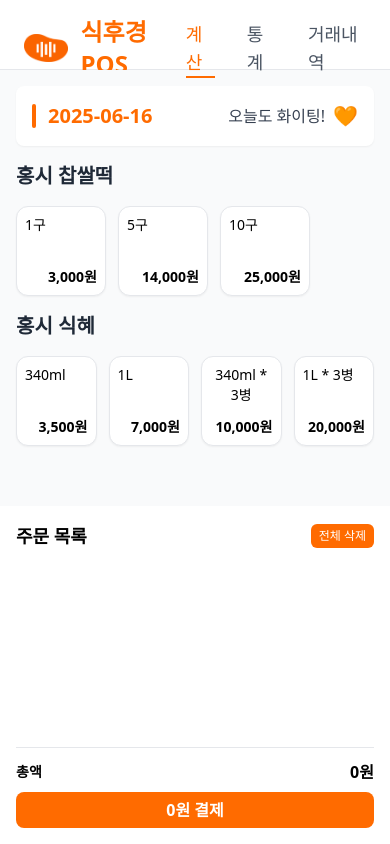
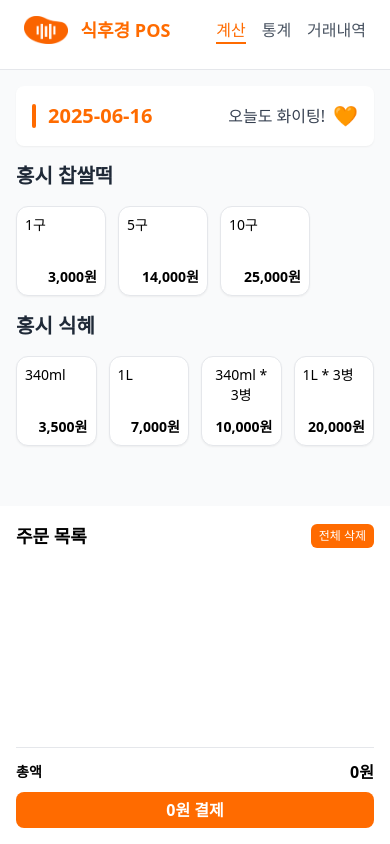
Before and after one commit to JIMIN1020/eatbuy-pos, a React (Vite) app: page / in a window 390 px wide. Built offline with nearby package versions, Linux system fonts and the light colour scheme.

Commit message:
[Fix]: redirect 추가, css 일부 수정

```diff
--- a/src/components/Header.tsx
+++ b/src/components/Header.tsx
@@ -12,13 +12,15 @@ function Header() {
       <div className="max-w-7xl mx-auto flex items-center justify-between">
         <div className="flex items-center gap-3">
           <img src={puntaLogo} alt="punta-logo" className="w-auto h-7" />
-          <h1 className="text-2xl font-bold text-punta-orange">식후경 POS</h1>
+          <h1 className="text-lg md:text-2xl font-bold text-punta-orange">
+            식후경 POS
+          </h1>
         </div>
-        <div className="flex items-center space-x-8">
+        <div className="flex items-center space-x-4 md:space-x-8">
           <div className="relative">
             <Link
               to="/"
-              className={`text-lg font-medium transition-colors duration-200 ${
+              className={`text-md md:text-lg font-medium transition-colors duration-200 ${
                 location.pathname === '/'
                   ? 'text-punta-orange'
                   : 'text-gray-600 hover:text-punta-orange'
@@ -33,7 +35,7 @@ function Header() {
           <div className="relative">
             <Link
               to="/dashboard"
-              className={`text-lg font-medium transition-colors duration-200 ${
+              className={`text-md md:text-lg font-medium transition-colors duration-200 ${
                 location.pathname === '/dashboard'
                   ? 'text-punta-orange'
                   : 'text-gray-600 hover:text-punta-orange'
@@ -48,7 +50,7 @@ function Header() {
           <div className="relative">
             <Link
               to="/transactions"
-              className={`text-lg font-medium transition-colors duration-200 ${
+              className={`text-md md:text-lg font-medium transition-colors duration-200 ${
                 location.pathname === '/transactions'
                   ? 'text-punta-orange'
                   : 'text-gray-600 hover:text-punta-orange'
--- a/src/components/SideBar.tsx
+++ b/src/components/SideBar.tsx
@@ -1,3 +1,4 @@
+import { message } from 'antd';
 import { saveSalesData } from '../salesService';
 import OrderItem from './OrderItem';
 import { motion } from 'framer-motion';
@@ -36,9 +37,9 @@ function SideBar({ orderItems, setOrderItems }: Props) {
     try {
       await saveSalesData(orderItems);
       setOrderItems([]);
-    } catch (error) {
-      console.error('결제 처리 중 오류 발생:', error);
-      alert('결제 처리 중 오류가 발생했습니다.');
+      message.success('결제 완료!');
+    } catch {
+      message.error('결제 처리 중 오류 발생');
     }
   };
 
```
Also changed, not shown: 1 other file (tests, documents, lock files or other folders).
